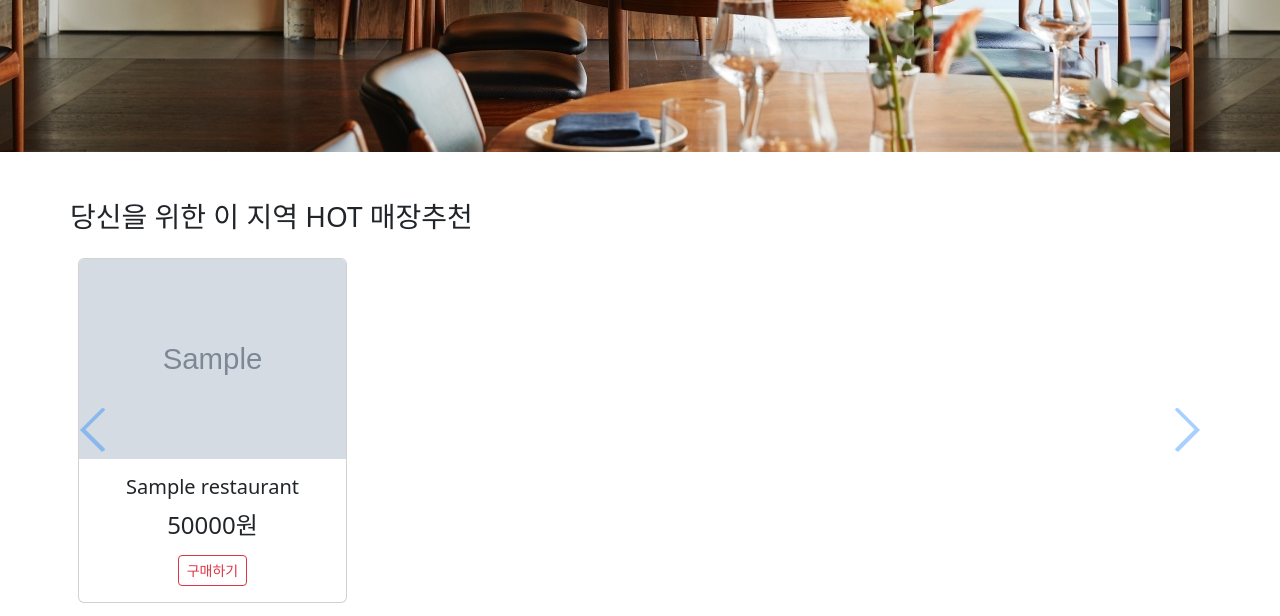
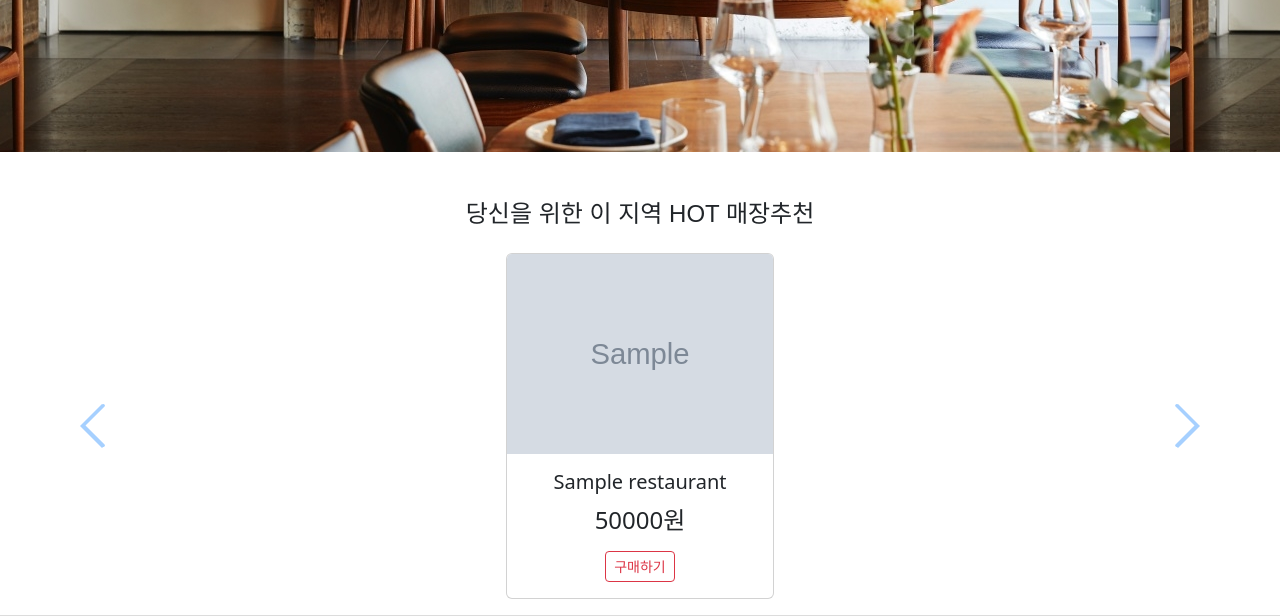
Before and after one commit to jn-97/Semi-Project, a Django app: page /restaurant/ in a window 1280 px wide. Shown: the part 444-1060 px from the top of the page. Run offline with Django 3.2, Linux system fonts and the light colour scheme; tables that the repository leaves empty hold one stand-in row (values such as "Sample post"); grey boxes marked "Sample" are stand-in pictures; parts of the project's set-up code (start-up, migrations or seed data) failed here and were passed over; some libraries are stand-ins or nearby versions.

Commit message:
swiper-slide issue

```diff
--- a/reviews/templates/restaurants/index.html
+++ b/reviews/templates/restaurants/index.html
@@ -111,13 +111,13 @@
 <div class="container">
   <div class="row mb-3 mt-5 p-0">
     <div class="col-md-12 p-0">
-      <h3>당신을 위한 이 지역 HOT 매장추천</h3>
+      <h4 class="text-center" style="font-family: 'stylish', sans-serif;">당신을 위한 이 지역 HOT 매장추천</h4>
     </div>
   </div>
   <div class="row">
     <!-- Swiper -->
     <div class="swiper-container">
-      <div class="swiper-wrapper">
+      <div class="swiper-wrapper d-flex justify-content-center">
         {% for restaurant in restaurants %}
         <div class="swiper-slide">
           <div class="row">
--- a/static/css/index.css
+++ b/static/css/index.css
@@ -59,7 +59,6 @@
 
 .divider {border: 1px solid #ccc;}
 img {width:100%;}
-
     .swiper-container {
       width: 100%;
       height: 100%;
@@ -82,6 +81,7 @@ img {width:100%;}
       -webkit-align-items: center;
       align-items: center;
     }
+
 
 
     .fixed-top.scrolled {
--- a/static/css/style.css
+++ b/static/css/style.css
@@ -58,6 +58,7 @@ img {width:100%;}
       -ms-flex-align: center;
       -webkit-align-items: center;
       align-items: center;
+      max-width: 250px;
     }
 
 
--- a/static/js/asd.js
+++ b/static/js/asd.js
@@ -4,7 +4,7 @@ var swiper = new Swiper('.swiper-container', {
       prevEl: '.swiper-button-prev',
     },
     slidesPerView: 1,  //초기값 설정 모바일값이 먼저!!
-    spaceBetween: 1,
+    spaceBetween: 10,
     pagination: {
       el: ".swiper-pagination",
       clickable: true,
@@ -13,11 +13,11 @@ var swiper = new Swiper('.swiper-container', {
 
       768: {
         slidesPerView: 2,  //브라우저가 768보다 클 때
-        spaceBetween: 40,
+        spaceBetween: 20,
       },
       1024: {
         slidesPerView: 3,  //브라우저가 1024보다 클 때
-        spaceBetween: 50,
+        spaceBetween: 30,
       },
       3000: {
         slidesPerView: 4,
--- a/static/js/swiper.js
+++ b/static/js/swiper.js
@@ -4,7 +4,7 @@ var swiper = new Swiper('.swiper-container', {
       prevEl: '.swiper-button-prev',
     },
     slidesPerView: 1,  //초기값 설정 모바일값이 먼저!!
-    spaceBetween: 10,
+    spaceBetween: 30,
     pagination: {
       el: ".swiper-pagination",
       clickable: true,
@@ -13,7 +13,7 @@ var swiper = new Swiper('.swiper-container', {
 
       768: {
         slidesPerView: 2,  //브라우저가 768보다 클 때
-        spaceBetween: 40,
+        spaceBetween: 10,
       },
       1024: {
         slidesPerView: 3,  //브라우저가 1024보다 클 때
```
Also changed, not shown: images/images/꼬부기.jpg (added), images/images/꼬부기_O5VbFBA.jpg (added), images/images/꼬부기_TCh1d5I.jpg (added), images/images/꼬부기_YvPd0qz.jpg (added).
